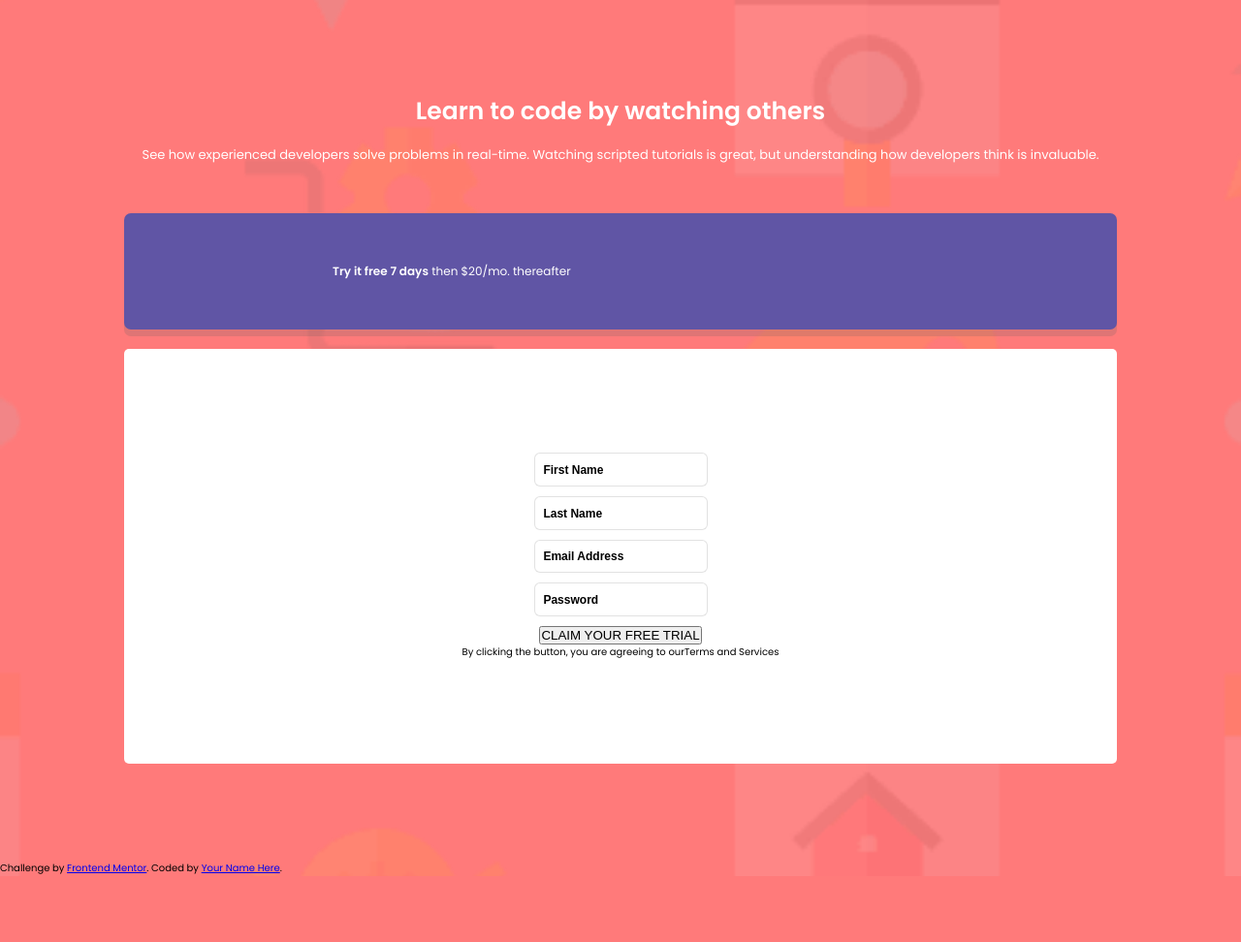
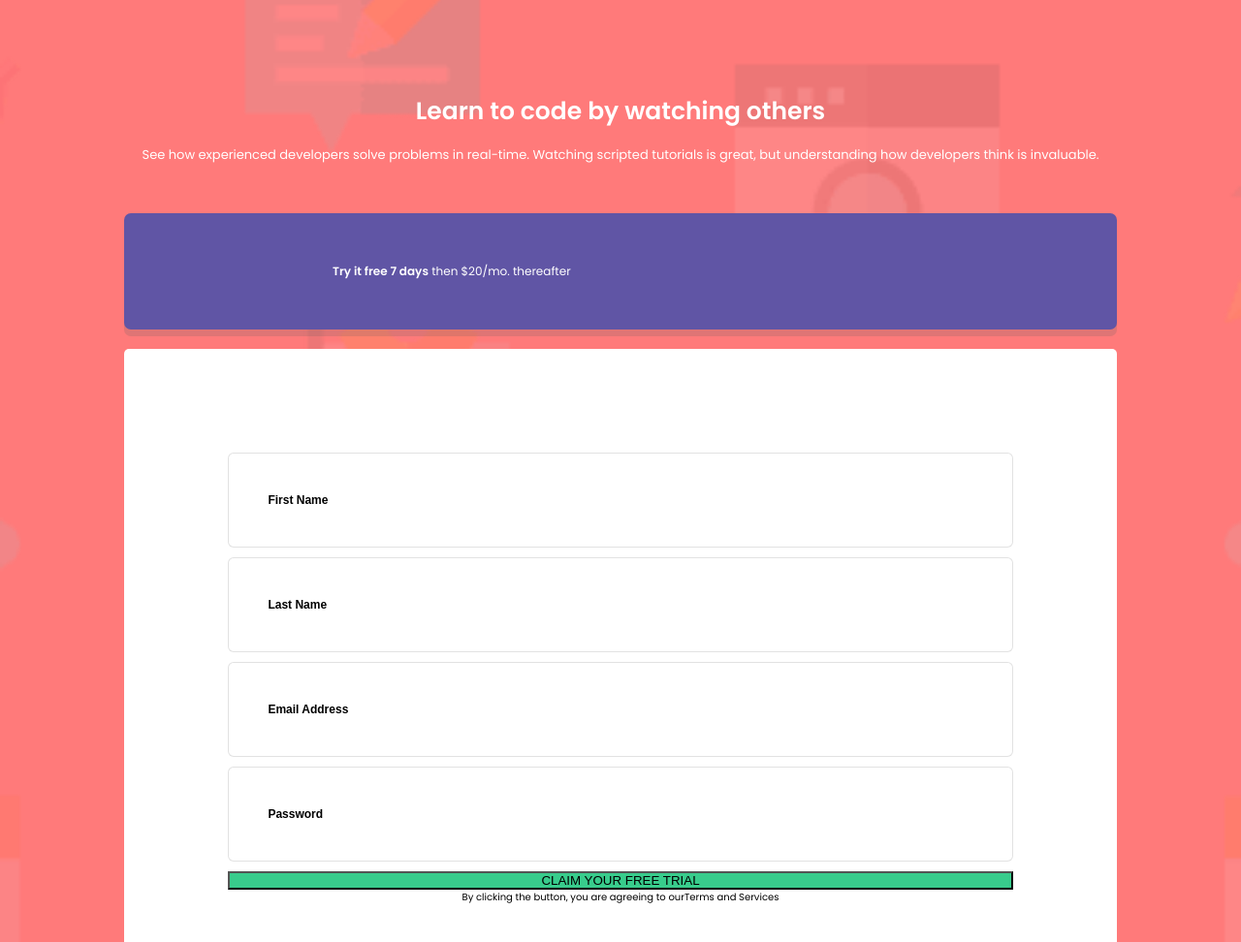
Before and after one commit to NorMenMe/frontend-mentor-signup-form, a website: page src/index.html in a window 1280 px wide. Shown: the top 972 px of the page at 97% size. Before the commit the page ends 904 px from the top, so only its background shows below. Drawn offline with Linux system fonts and the light colour scheme.

Commit message:
debugged bitchy input fields

```diff
--- a/src/index.html
+++ b/src/index.html
@@ -44,43 +44,43 @@
             </div>
           </header>
           <main class="wrapper-main">
-            <div class="container-form">
-              <section class="name">
-                <label for="name"></label>
+            <ul class="container-form">
+              <li>
                 <input
                   type="text"
                   id="name"
                   placeholder="First Name"
                   class="input-common"
                 />
-              </section>
-              <section class="last-name">
-                <label for="last-name"></label>
+              </li>
+
+              <li>
                 <input
                   type="text"
                   id="last-name"
                   class="input-common"
                   placeholder="Last Name"
                 />
-              </section>
-              <section class="email">
-                <label for="email"></label>
+              </li>
+
+              <li>
                 <input
                   type="text"
                   id="email"
                   placeholder="Email Address"
                   class="input-common"
                 />
-              </section>
-              <section class="password">
-                <label for="password"></label>
+              </li>
+
+              <li>
                 <input
                   type="text"
                   id="password"
                   placeholder="Password"
                   class="input-common"
                 />
-              </section>
+              </li>
+
               <button type="submit" class="btn-submit">
                 <p class="btn-submit__text">CLAIM YOUR FREE TRIAL</p>
               </button>
@@ -91,7 +91,7 @@
                   >
                 </p>
               </text>
-            </div>
+            </ul>
           </main>
         </div>
       </section>
--- a/src/scss/abstracts/_variables.scss
+++ b/src/scss/abstracts/_variables.scss
@@ -1,2 +1,3 @@
 $primary-red: hsl(0, 100%, 74%);
 $primary-blue: hsl(248, 32%, 49%);
+$primary-green: hsl(154, 59%, 51%);
--- a/src/scss/main.scss
+++ b/src/scss/main.scss
@@ -72,7 +72,13 @@ body {
         flex-direction: column;
         align-items: center;
 
+        li {
+          list-style: none;
+          width: 100%;
+        }
+
         .input-common {
+          width: 100%;
           max-width: 100%;
           box-sizing: border-box;
           padding: 5%;
@@ -80,6 +86,7 @@ body {
           border: 1px solid #8080803b;
           border-radius: 6px;
         }
+
         ::placeholder {
           color: black;
           font-size: 12px;
@@ -87,6 +94,8 @@ body {
         }
 
         .btn-submit {
+          width: 100%;
+          background-color: $primary-green;
         }
       }
     }
```
Also changed, not shown: my-guide.md (+1 -0 lines), src/styles/main.css, 1 other file.
